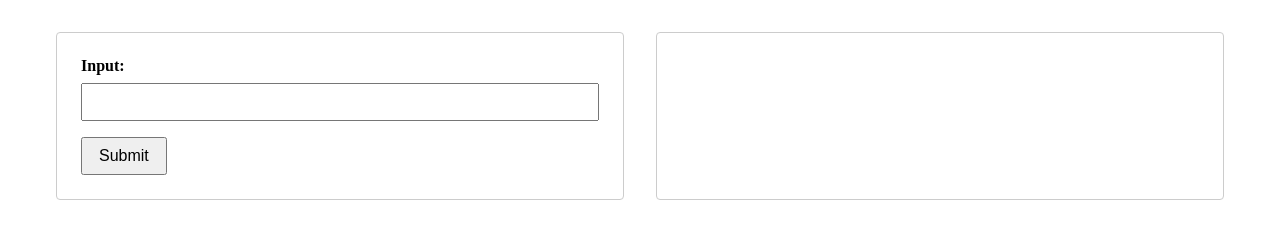
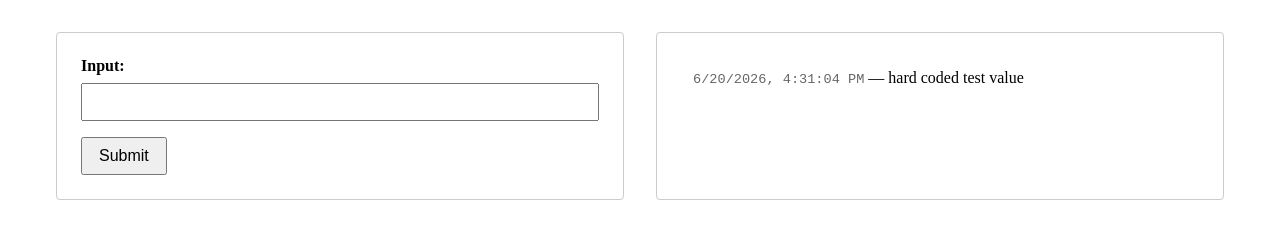
Before and after one commit to Savacken/koe, a plain HTML site: page submission.html in a window 1280 px wide. Drawn offline with Linux system fonts and the light colour scheme.

Commit message:
display submissions

```diff
--- a/submission.html
+++ b/submission.html
@@ -4,6 +4,7 @@
   <meta charset="UTF-8">
   <meta name="viewport" content="width=device-width, initial-scale=1.0">
   <title>Submitting and reading data</title>
+  <script src="./submission.js"></script>
   <style>
     *, *::before, *::after {
       box-sizing: border-box;
@@ -28,6 +29,10 @@
 
     .form-group {
       margin-bottom: 1rem;
+    }
+
+    .form-group.hp {
+      display: none;
     }
 
     label {
@@ -60,6 +65,31 @@
         flex: 1;
       }
     }
+
+    .submission-list {
+      list-style: none;
+      padding: 0;
+      margin: 0;
+    }
+
+    .submission-item {
+      padding: 0.75rem;
+      border-bottom: 1px solid #eee;
+    }
+
+    .submission-item:last-child {
+      border-bottom: none;
+    }
+
+    time {
+      font-size: 0.85rem;
+      color: #666;
+      font-family: monospace;
+    }
+
+    .submission-value {
+      font-weight: 500;
+    }
   </style>
 </head>
 <body>
@@ -70,6 +100,10 @@
       <div class="form-group">
         <label for="input">Input:</label>
         <input type="text" id="input" name="input">
+      </div>
+      <div class="form-group hp">
+        <label for="first">First Name:</label>
+        <input type="text" id="first" name="first">
       </div>
       <button type="submit">Submit</button>
     </form>
--- /dev/null
+++ b/submission.js
@@ -0,0 +1,64 @@
+document.addEventListener('DOMContentLoaded', () => {
+  const stage = document.getElementById('stage');
+
+  // Define an asynchronous function to fetch and display the submissions
+  async function renderSubmissions() {
+    try {
+      const response = await fetch('./submissions.json');
+
+      // Handle server error responses (e.g., 404 or 500 errors)
+      if (!response.ok) {
+        throw new Error(`HTTP error! Status: ${response.status}`);
+      }
+
+      const data = await response.json();
+
+      // Clear any placeholder text or previous runs from the stage
+      stage.innerHTML = '';
+
+      // Handle the edge case where the array is empty
+      if (data.length === 0) {
+        stage.innerHTML = '<p class="empty-state">No submissions found yet.</p>';
+        return;
+      }
+
+      // Create a container element to wrap our list items safely
+      const listContainer = document.createElement('ul');
+      listContainer.className = 'submission-list';
+
+      // Loop through each valid submission object
+      data.forEach(item => {
+        const listItem = document.createElement('li');
+        listItem.className = 'submission-item';
+
+        // Convert the UNIX timestamp into a human-readable local date/time string
+        const formattedDate = new Date(item.timestamp * 1000).toLocaleString();
+
+        // Use textContent to safely output the values and prevent XSS injections
+        const dateElement = document.createElement('time');
+        dateElement.textContent = formattedDate;
+
+        const valueElement = document.createElement('span');
+        valueElement.className = 'submission-value';
+        valueElement.textContent = item.value;
+
+        // Assemble the list item node tree
+        listItem.appendChild(dateElement);
+        listItem.appendChild(document.createTextNode(' — '));
+        listItem.appendChild(valueElement);
+
+        listContainer.appendChild(listItem);
+      });
+
+      // Inject the completed DOM tree into the stage layout in one single render pass
+      stage.appendChild(listContainer);
+
+    } catch (error) {
+      console.error('Failed to load submissions:', error);
+      stage.innerHTML = '<p class="error-state">Error loading submission data.</p>';
+    }
+  }
+
+  // Trigger the render cycle immediately upon page load
+  renderSubmissions();
+});
--- /dev/null
+++ b/submissions.json
@@ -0,0 +1,6 @@
+[
+  {
+    "timestamp": 1781973064,
+    "value": "hard coded test value"
+  }
+]
```
Also changed, not shown: submissions.schema.json (added, +25 -0 lines).
